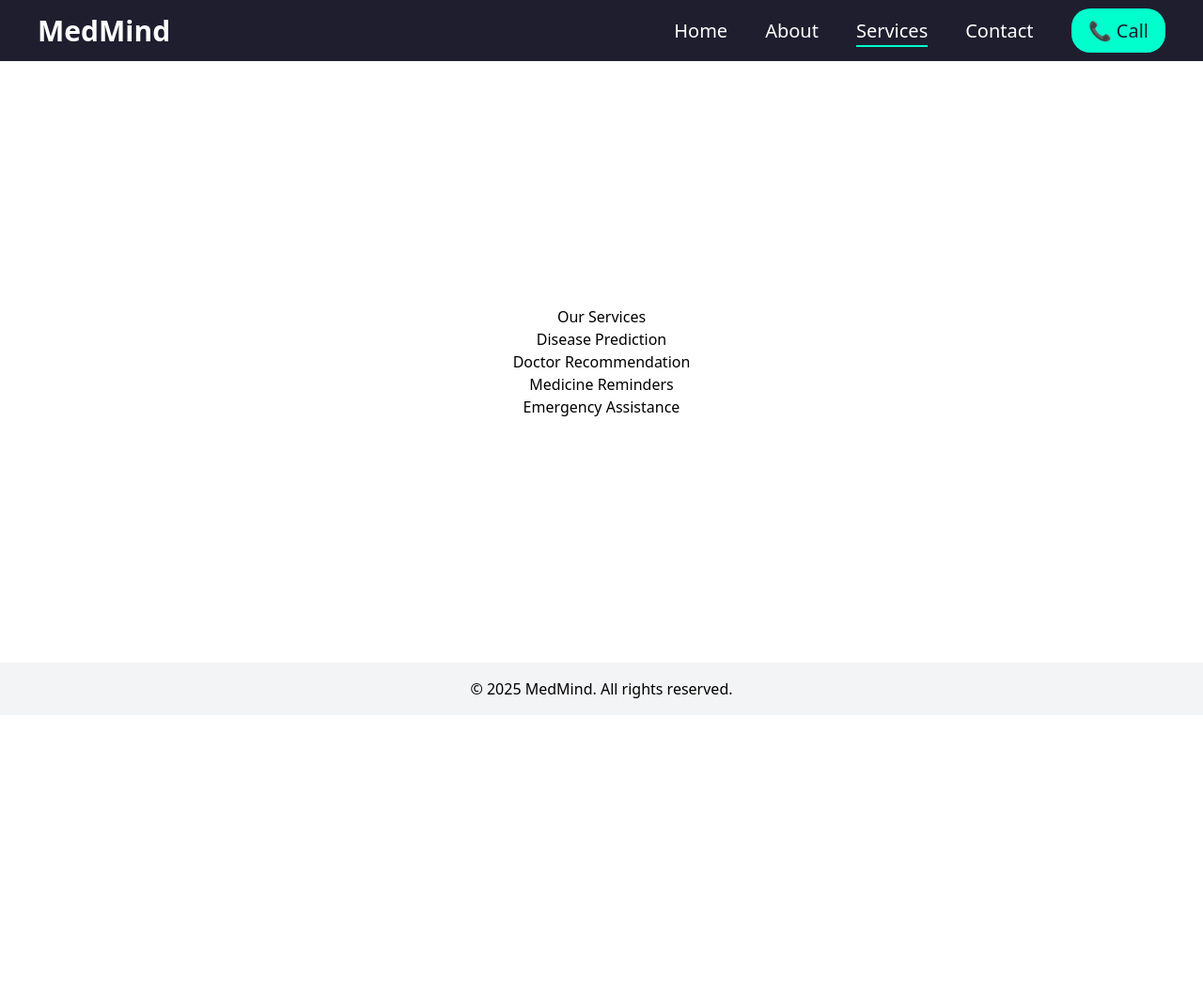
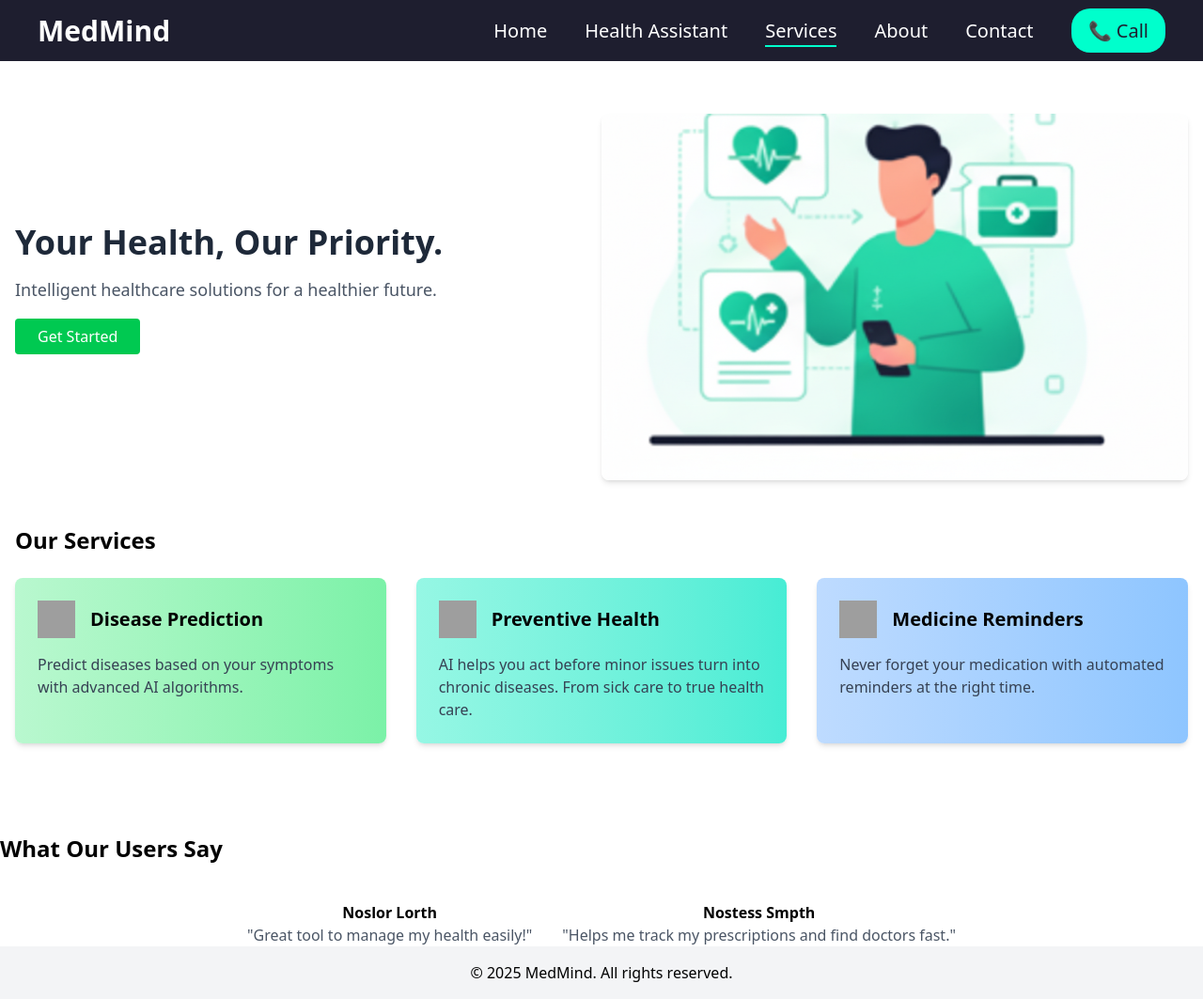
Before and after one commit to smriti2805/MedMind, a Flask app: page /services in a window 1280 px wide. Shown: the whole page at 94% size. Before the commit the page ends 743 px from the top, so only its background shows below. Run offline with Flask 3, Linux system fonts and the light colour scheme; grey boxes are pictures that could not be loaded.

```diff
--- a/app.py
+++ b/app.py
@@ -1,7 +1,7 @@
 import os
 from flask import Flask, render_template
 from flask_wtf import CSRFProtect
-from static_data import homepage_cards
+from static_data import homepage_cards, service_cards
 from forms import ChatBoxForm
 from utils import get_response
 
@@ -29,25 +29,26 @@ def home():
     ]
 
     # Collect only image files and sort them
-    image_files = sorted([
-        f for f in os.listdir(image_folder)
-        if f.lower().endswith((".png", ".jpg", ".jpeg", ".gif", ".webp"))
-    ])
+    image_files = sorted(
+        [
+            f
+            for f in os.listdir(image_folder)
+            if f.lower().endswith((".png", ".jpg", ".jpeg", ".gif", ".webp"))
+        ]
+    )
 
     # Pair images with captions using dictionary
     slides = [
-        {"file": f"carousel-images/{file}", "caption": captions[i] if i < len(captions) else ""}
+        {
+            "file": f"carousel-images/{file}",
+            "caption": captions[i] if i < len(captions) else "",
+        }
         for i, file in enumerate(image_files)
     ]
 
     return render_template(
-        "home.html",
-        form=form,
-        homepage_cards=homepage_cards,
-        slides=slides
+        "home.html", form=form, homepage_cards=homepage_cards, slides=slides
     )
-
-
 
 
 @app.route("/about")
@@ -57,12 +58,17 @@ def about():
 
 @app.route("/services")
 def services():
-    return render_template("services.html")
+    return render_template("services.html", service_cards=service_cards)
 
 
 @app.route("/contact")
 def contact():
     return render_template("contact.html")
+
+
+@app.route("/chat")
+def chat():
+    return render_template("chatbotPage.html")
 
 
 @app.route("/result", methods=["POST"])
--- a/static_data.py
+++ b/static_data.py
@@ -6,8 +6,8 @@ homepage_cards = [
         "features": [
             "✔ 24/7 symptom analysis",
             "✔ Multi-modal input (text, voice, images)",
-            "✔ Personalized health insights"
-        ]
+            "✔ Personalized health insights",
+        ],
     },
     {
         "icon": "📄",
@@ -16,8 +16,8 @@ homepage_cards = [
         "features": [
             "✔ Simple explanations",
             "✔ Health recommendations",
-            "✔ Easy report uploads"
-        ]
+            "✔ Easy report uploads",
+        ],
     },
     {
         "icon": "💙",
@@ -26,8 +26,8 @@ homepage_cards = [
         "features": [
             "✔ Confidential conversations",
             "✔ Coping strategies",
-            "✔ Mood tracking"
-        ]
+            "✔ Mood tracking",
+        ],
     },
     # {
     #     "icon": "🩺",
@@ -46,8 +46,8 @@ homepage_cards = [
         "features": [
             "✔ Early warning system",
             "✔ Health risk scoring",
-            "✔ Personalized prevention plans"
-        ]
+            "✔ Personalized prevention plans",
+        ],
     },
     {
         "icon": "🗄️",
@@ -56,7 +56,30 @@ homepage_cards = [
         "features": [
             "✔ Secure record sharing",
             "✔ Comprehensive health history",
-            "✔ Patient-controlled access"
-        ]
+            "✔ Patient-controlled access",
+        ],
     },
 ]
+
+
+service_cards = [
+    {
+        "icon": "icons/disease-prediction.svg",
+        "title": "Disease Prediction",
+        "description": "Predict diseases based on your symptoms with advanced AI algorithms.",
+        "color": "green",
+    },
+    {
+        "icon": "icons/medicine-reminders.svg",
+        "title": "Preventive Health",
+        "description": "AI helps you act before minor issues turn into chronic diseases. From sick care to true health care.",
+        "color": "teal",
+    },
+    {
+        "icon": "icons/medicine-reminders.svg",
+        "title": "Medicine Reminders",
+        "description": "Never forget your medication with automated reminders at the right time.",
+        "color": "blue",
+    },
+    # Add more services as needed
+]
--- a/templates/about.html
+++ b/templates/about.html
@@ -1,5 +1,4 @@
 {% extends "base.html" %}
-
 {% block title %} About - MedMind {% endblock %}
 
 {% block head %}
--- a/templates/base.html
+++ b/templates/base.html
@@ -1,5 +1,6 @@
 <!DOCTYPE html>
 <html lang="en">
+{% import "components/icons.html" as icons %}
 
 <head>
     <meta charset="UTF-8">
@@ -10,16 +11,17 @@
 </head>
 
 <body class="overflow-auto">
+    <script>
+        const user_avatar = `{{ icons.user_avatar() }}`;
+        const bot_avatar = `{{ icons.bot_avatar() }}`;
+    </script>
     {% include "components/navbar.html" %}
-
-    <!-- Hero Section with Chatbot -->
     <div class="hero">
         {% block hero_content%}{% endblock %}
     </div>
-        {% block content%}{% endblock %}
-
+    {% block content%}{% endblock %}
     {% include "components/footer.html" %}
-<script src="https://cdn.jsdelivr.net/npm/@tailwindcss/browser@4"></script>
+    <script src="https://cdn.jsdelivr.net/npm/@tailwindcss/browser@4"></script>
 </body>
 
 </html>
--- a/templates/components/navbar.html
+++ b/templates/components/navbar.html
@@ -6,8 +6,9 @@
 
     <ul class="nav-links">
         <li><a href="{{ url_for('home') }}" class="{% if request.endpoint=='home' %}active{% endif %}">Home</a></li>
+        <li><a href="{{ url_for('chat') }}" class="{% if request.endpoint=='chat' %}active{% endif %}">Health Assistant</a></li>
+        <li><a href="{{ url_for('services') }}" class="{% if request.endpoint=='services' %}active{% endif %}">Services</a></li>
         <li><a href="{{ url_for('about') }}" class="{% if request.endpoint=='about' %}active{% endif %}">About</a></li>
-        <li><a href="{{ url_for('services') }}" class="{% if request.endpoint=='services' %}active{% endif %}">Services</a></li>
         <li><a href="{{ url_for('contact') }}" class="{% if request.endpoint=='contact' %}active{% endif %}">Contact</a></li>
         <li><a href="tel:+911234567890" class="phone-btn">📞 Call</a></li>
     </ul>
--- a/templates/services.html
+++ b/templates/services.html
@@ -1,12 +1,79 @@
 {% extends "base.html" %}
-{% block content%}
-<div class="hero-content flex flex-col justify-center items-center text-center min-h-[80vh]">
-  <h1>Our Services</h1>
-  <ul>
-    <li>Disease Prediction</li>
-    <li>Doctor Recommendation</li>
-    <li>Medicine Reminders</li>
-    <li>Emergency Assistance</li>
-  </ul>
+{% block title %} Services - MedMind {% endblock %}
+
+{% block head %}
+<link rel="stylesheet" href="{{ url_for('static', filename='services.css') }}">
+{% endblock %}
+
+{% block content %}
+<div class="container mx-auto px-4 py-8">
+  <div class="flex flex-col md:flex-row items-center mb-12">
+    <div class="md:w-1/2 text-center md:text-left mb-6 md:mb-0">
+      <h1 class="text-4xl font-extrabold text-gray-800 mb-4">Your Health, Our Priority.</h1>
+      <p class="text-lg text-gray-600 mb-6">
+        Intelligent healthcare solutions for a healthier future.
+      </p>
+      <a href="{{ url_for('chat') }}" class="bg-green-500 text-white px-6 py-2 rounded hover:bg-green-600">Get
+        Started</a>
+    </div>
+    <div class="md:w-1/2 flex justify-center pt-6">
+      <img src="{{ url_for('static', filename='images/med9.png') }}" alt="Healthcare Illustration"
+        class="rounded-lg shadow-md max-w-full h-auto">
+    </div>
+  </div>
+
+  <!-- Our Services Section -->
+  <h2 class="text-2xl font-semibold mb-6">Our Services</h2>
+  <div class="grid grid-cols-1 md:grid-cols-3 gap-8">
+
+    {% for service_card in service_cards %}
+    <div
+      class="bg-gradient-to-r from-{{service_card.color}}-200 to-{{service_card.color}}-300 p-6 rounded-lg shadow-md transform transition-transform duration-300 hover:scale-105 hover:shadow-lg">
+      <div class="flex items-center mb-4">
+        <img src="{{ url_for('static', filename='icons/disease-prediction.svg') }}" alt="Icon" class="w-10 h-10 mr-4">
+        <h3 class="text-xl font-bold">{{service_card.title}}</h3>
+      </div>
+      <p class="text-gray-700">{{service_card.description}}</p>
+    </div>
+    {% endfor %}
+
+
+  </div>
+
+
+
+
+</div>
+</section>
+
+
+
+
+
+</div>
+
+
+</div>
+
+<!-- User Testimonials Section -->
+<h2 class="text-2xl font-semibold mt-16 mb-6">What Our Users Say</h2>
+<div class="flex flex-col md:flex-row justify-center items-center space-y-6 md:space-y-0 md:space-x-8">
+
+  <div class="text-center">
+
+    <h4 class="font-semibold mt-4">Noslor Lorth</h4>
+    <p class="text-gray-600">"Great tool to manage my health easily!"</p>
+  </div>
+
+  <div class="text-center">
+    <h4 class="font-semibold mt-4">Nostess Smpth</h4>
+    <p class="text-gray-600">"Helps me track my prescriptions and find doctors fast."</p>
+  </div>
+
+</div>
+
 </div>
 {% endblock %}
+{% block footer %}
+{% include 'components/footer.html' %}
+{% endblock %}
```
Also changed, not shown: static/js/chatbot.js (added, +79 -0 lines), static/js/home.js (+0 -88 lines), templates/chatbotPage.html (added, +15 -0 lines), templates/components/chatbot.html (added, +20 -0 lines), templates/contact.html (+48 -16 lines), templates/home.html (+2 -30 lines), static/images/10.png (added), static/images/med9.png (added), templates/chatbot.html (deleted), 1 other file.
